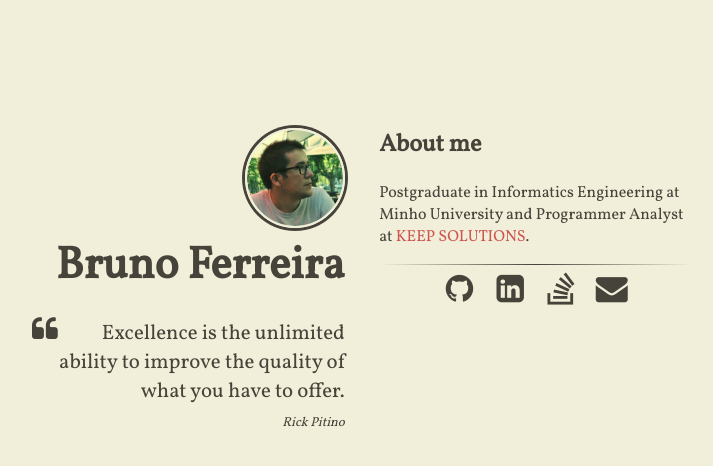
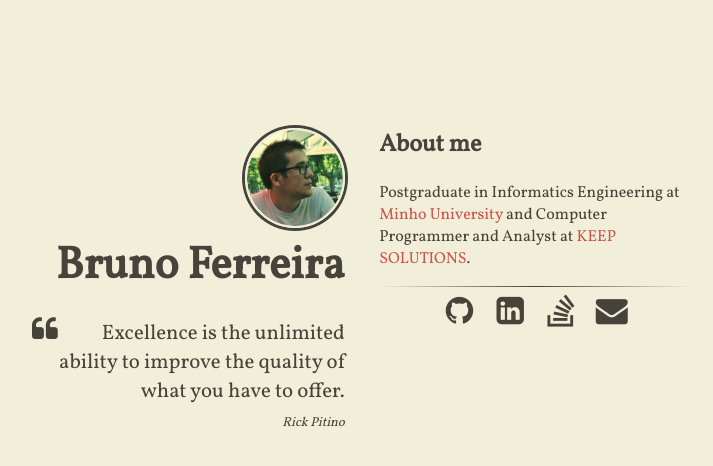
Before and after one commit to chalkos/chalkos.github.io, a Jekyll site: the page built from index.html, in a window 1280 px wide. Shown: the top 466 px of the page, without its empty margins (288-1001 px from the left). Built offline with Jekyll 4.4.1, drawn with Linux system fonts in a browser that asks for light colours; nearby versions of some CDN libraries.

Commit message:
Update content.html

```diff
--- a/_includes/content.html
+++ b/_includes/content.html
@@ -1,5 +1,5 @@
 <h2>About me</h2>
-<p>Postgraduate in Informatics Engineering at Minho University and Programmer Analyst at <a href="http://www.keep.pt/">KEEP SOLUTIONS</a>.</p>
+<p>Postgraduate in Informatics Engineering at <a href="https://www.uminho.pt">Minho University</a> and Computer Programmer and Analyst at <a href="http://www.keep.pt/">KEEP SOLUTIONS</a>.</p>
 
 <hr/>
 
```
